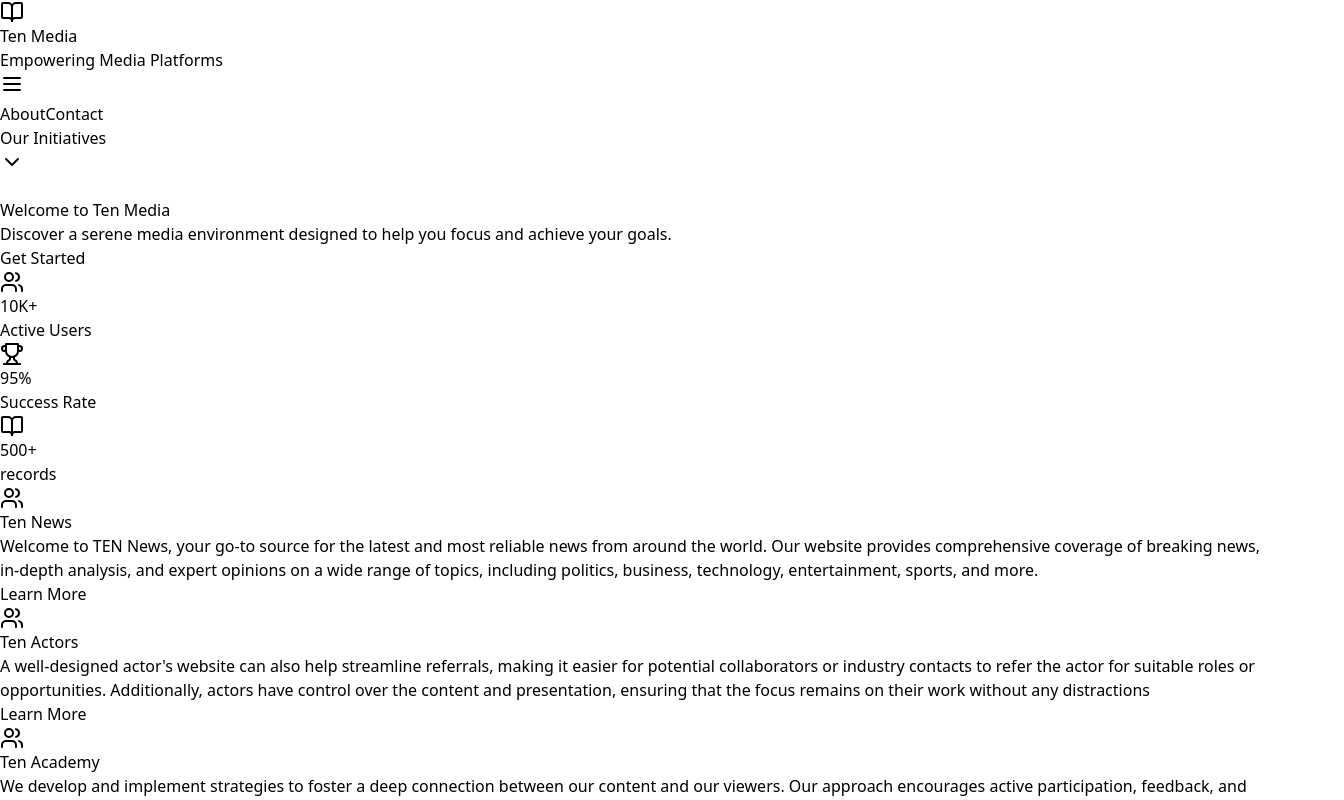
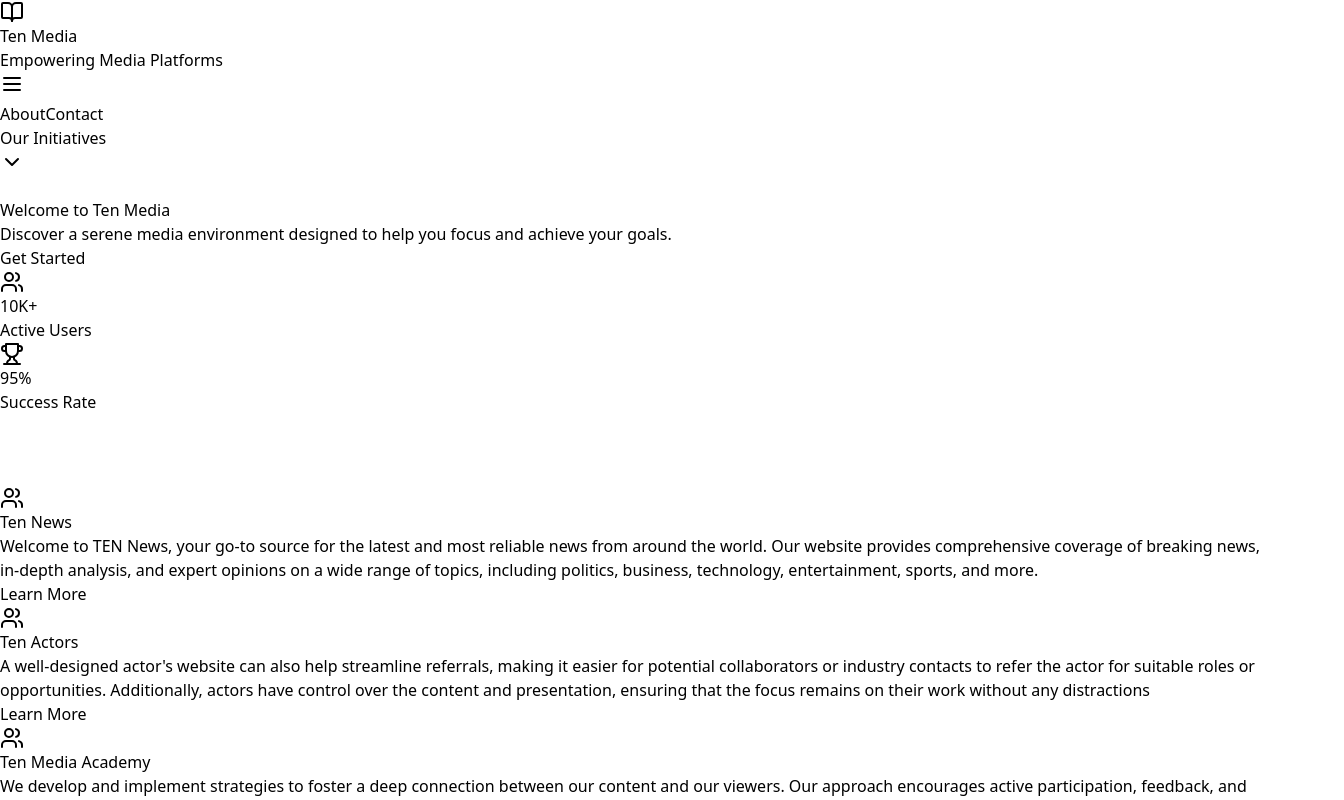
Before and after one commit to yogita0914/TEN-Blockchain, a React (Vite) app: page / in a window 1280 px wide. Shown: the top 800 px of the page, 1344 px wide, since content can reach past the window. Built offline with nearby package versions, Linux system fonts and the light colour scheme.

Commit message:
Update MenuItems.jsx

```diff
--- a/src/data/MenuItems.jsx
+++ b/src/data/MenuItems.jsx
@@ -23,11 +23,11 @@ export const menuItems = [
     url: "https://ten-actors.vercel.app/",
   },
   {
-    title: "Ten Academy",
+    title: "Ten Media Academy",
     icon: <Users className='w-5 h-5' />,
     description:
       "We develop and implement strategies to foster a deep connection between our content and our viewers. Our approach encourages active participation, feedback, and community building, ensuring a loyal and engaged audience.",
-    url: "",
+    url: "https://chat.whatsapp.com/BCniBdAD8W7K5ZyWZMVvfx",
   },
   {
     title: "Ten Marketing",
```
